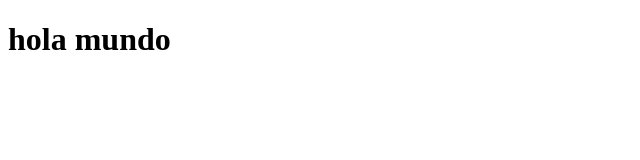
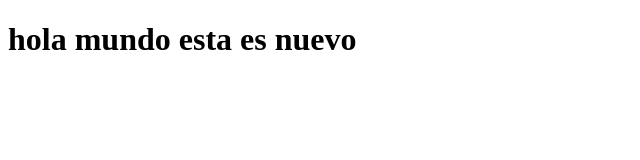
Before and after one commit to angelluna03030/HelloGit, a plain HTML site: page index.html in a window 1280 px wide. Shown: the whole page, without its empty margins (0-640 px from the left). Drawn offline with Linux system fonts and the light colour scheme.

Commit message:
se modifico en index

```diff
--- a/index.html
+++ b/index.html
@@ -6,6 +6,6 @@
     <title>mi pagina wed de git</title>
 </head>
 <body>
-    <h1>hola mundo </h1>
+    <h1>hola mundo esta es nuevo</h1>
 </body>
 </html>
```
